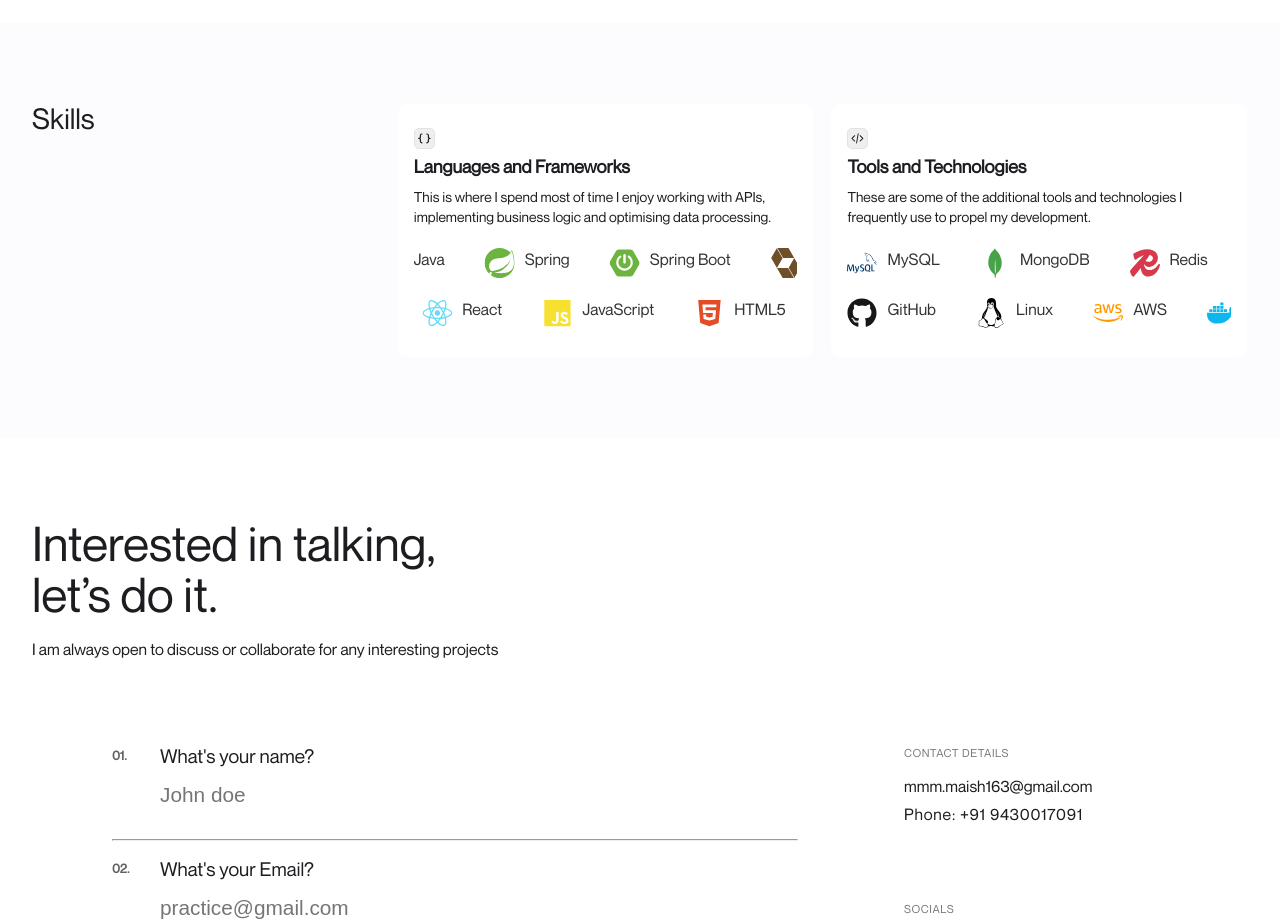
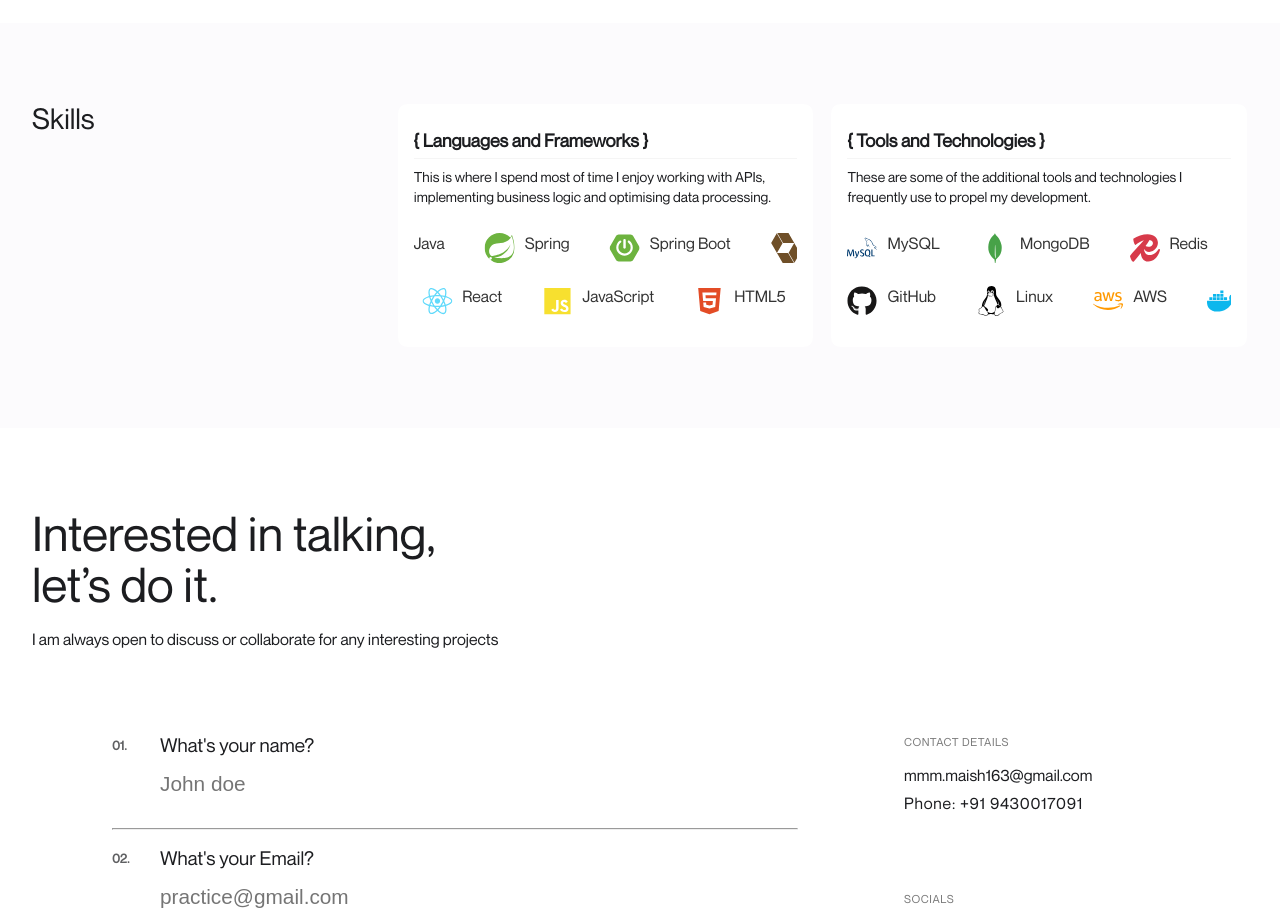
Before and after one commit to iamanishh/portfolio-new, a React (Vite) app: page / in a window 1280 px wide. Shown: the part 2280-3204 px from the top of the page. Built offline with nearby package versions, Linux system fonts and the light colour scheme.

Commit message:
fixing skills

```diff
--- a/src/Components/Skills/Skills.jsx
+++ b/src/Components/Skills/Skills.jsx
@@ -10,7 +10,7 @@ const Skills = () => {
     {
       id: 1,
       Icon: PiBracketsCurlyBold,
-      title: "Languages and Frameworks",
+      title: " { Languages and Frameworks }",
       intro:
         "This is where I spend most of time I enjoy working with APIs, implementing business logic and optimising data processing.",
       rowsToShow: [0, 1],
@@ -19,7 +19,7 @@ const Skills = () => {
     {
       id: 2,
       Icon: HiMiniCodeBracket,
-      title: "Tools and Technologies",
+      title: "{ Tools and Technologies }",
       intro:
         "These are some of the additional tools and technologies I frequently use to propel my development.",
       rowsToShow: [2, 3],
@@ -34,7 +34,7 @@ const Skills = () => {
           {skills.map(({ id, Icon, title, intro, rowsToShow }) => (
             <div key={id} className="card">
               <div className="head">
-                <Icon className="tech" />
+                {/* <Icon className="tech" /> */}
                 <h3>{title}</h3>
               </div>
               <p>{intro}</p>
--- a/src/Components/Skills/skills.scss
+++ b/src/Components/Skills/skills.scss
@@ -29,6 +29,8 @@
       .head {
         display: flex;
         flex-direction: column;
+        border-bottom: 1px solid #f5f5f5;
+        padding-bottom: 5px;
 
         gap: 5px;
 
@@ -52,7 +54,7 @@
         font-size: 14px;
         line-height: 20px;
         font-weight: 300;
-        padding-block: 0.5rem 1rem;
+        padding-block: 0.5rem 1.2rem;
       }
     }
 
```
